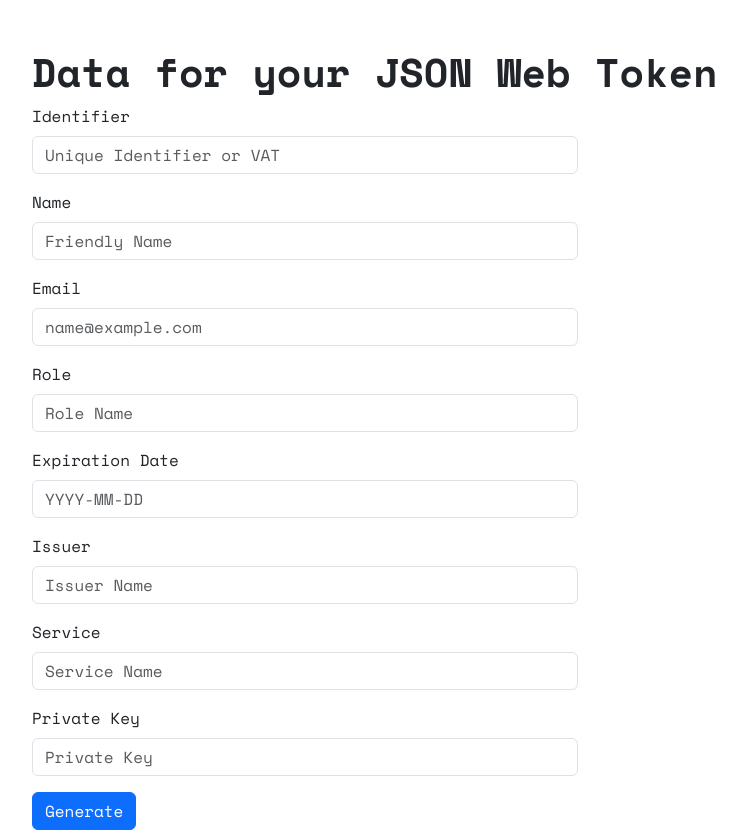
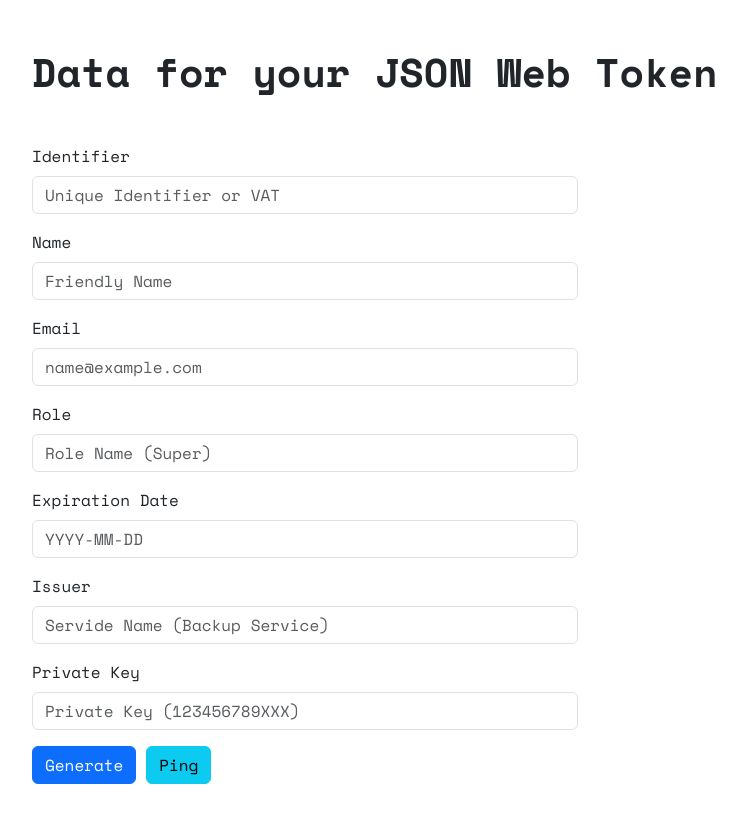
Before and after one commit to joguenco/jwt-generator, a FastAPI app: page / in a window 1280 px wide. Shown: the part 56-886 px from the top of the page, without its empty margins (50-796 px from the left). After the commit the page ends 840 px from the top, so only its background shows below. Run offline with FastAPI, Linux system fonts and the light colour scheme; some libraries are stand-ins or nearby versions.

Commit message:
[ADD] Ping

```diff
--- a/src/generator/dto/data.py
+++ b/src/generator/dto/data.py
@@ -17,9 +17,8 @@ class DataIn(BaseModel):
     identifier: str
     name: str
     email: str
-    expiration_date: date
     role: list[str] = ["demo"]
     private_key: Optional[str] = None
     audience: str
     issuer: str
-    service: str
+    expiration_date: date
--- a/src/generator/routes.py
+++ b/src/generator/routes.py
@@ -27,9 +27,9 @@ async def generate_jwt(
         data["email"],
         data["role"],
         data["private_key"],
+        data["audience"],
+        data["issuer"],
         data["expiration_date"],
-        data["issuer"],
-        data["service"],
     )
 
     return DataOut(
--- /dev/null
+++ b/src/static/js/main.js
@@ -0,0 +1,25 @@
+let homeLink = document.querySelector('#home')
+let generateButton = document.querySelector('#generate')
+let pingButton = document.querySelector('#ping')
+
+const server = homeLink.href
+
+generateButton.addEventListener('click', generate)
+pingButton.addEventListener('click', ping)
+
+function generate() {
+    console.log('JWT Generator')
+}
+
+function ping() {
+
+    const url = `${server}ping`
+
+    fetch(url).then((response) => {
+        return response.json()
+    }).then((data) => {
+        console.log(data)
+    }).catch(function (error) {
+        console.log(error)
+    })
+}
--- a/src/templates/index.html
+++ b/src/templates/index.html
@@ -19,7 +19,7 @@
                 aria-label="Toggle navigation"><span class="navbar-toggler-icon"></span></button>
             <div class="collapse navbar-collapse" id="navbarSupportedContent">
                 <ul class="navbar-nav ms-auto mb-2 mb-lg-0">
-                    <li class="nav-item"><a class="nav-link active" aria-current="page" href="#">Home</a></li>
+                    <li class="nav-item"><a class="nav-link active" aria-current="page" href="" id="home">Home</a></li>
                     <li class="nav-item"><a class="nav-link active" aria-current="page" href="/docs" target="_blank">Swagger</a></li>
                     <li class="nav-item"><a class="nav-link active" aria-current="page" href="/redoc" target="_blank">ReDoc</a></li>
                     <li class="nav-item"><a class="nav-link active" href="https://github.com/joguenco/Radmin.git" target="_blank">GitHub</a></li>
@@ -29,7 +29,7 @@
     </nav>
     <!-- Page content-->
     <div class="container">
-        <div class="mt-5">
+        <div class="mt-5 mb-5">
             <h1>Data for your JSON Web Token</h1>
         </div>
         <div>
@@ -49,7 +49,7 @@
                     </div>
                     <div class="mb-3">
                         <label for="role" class="form-label">Role</label>
-                        <input type="text" class="form-control" id="role" name="role" placeholder="Role Name" required>
+                        <input type="text" class="form-control" id="role" name="role" placeholder="Role Name (Super)" required>
                     </div>
                     <div class="mb-3">
                         <label for="expiration_date" class="form-label">Expiration Date</label>
@@ -57,22 +57,21 @@
                     </div>
                     <div class="mb-3">
                         <label for="issuer" class="form-label">Issuer</label>
-                        <input type="text" class="form-control" id="issuer" name="issuer" placeholder="Issuer Name" required>
-                    </div>
-                    <div class="mb-3">
-                        <label for="service" class="form-label">Service</label>
-                        <input type="text" class="form-control" id="service" name="service" placeholder="Service Name" required>
+                        <input type="text" class="form-control" id="issuer" name="issuer" placeholder="Servide Name (Backup Service)" required>
                     </div>
                     <div class="mb-3">
                         <label for="private_key" class="form-label">Private Key</label>
-                        <input type="text" class="form-control" id="private_key" name="private_key" placeholder="Private Key" required>
+                        <input type="text" class="form-control" id="private_key" name="private_key" placeholder="Private Key (123456789XXX)" required>
                     </div>
-                    <button type="submit" class="btn btn-primary">Generate</button>
+                    <button id="generate" type="submit" class="btn btn-primary">Generate</button>
+                    <button id="ping" type="submit" class="btn btn-info">Ping</button>
                 </div>
 
             </form>
         </div>
     </div>
+
+    <script type="module" src="static/js/main.js"></script>
 </body>
 
 </html>
```
Also changed, not shown: src/generator/generate_token.py (+5 -5 lines).
